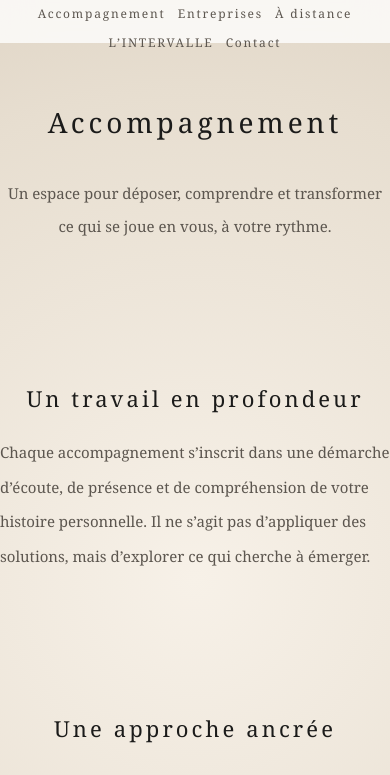
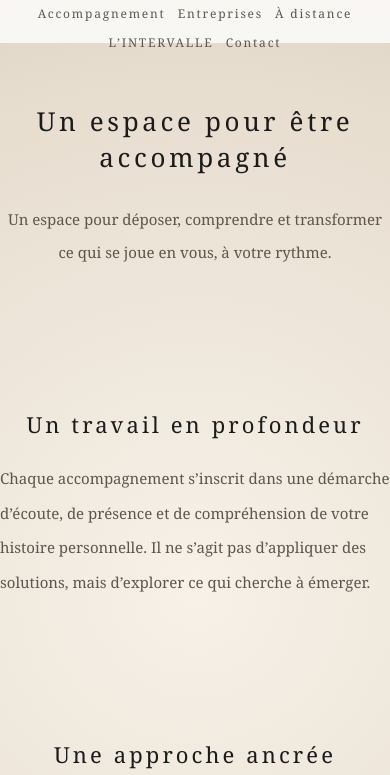
Before and after one commit to XRAYECHODELTA/intervalle-site, a plain HTML site: page pages/accompagnement.html in a window 390 px wide. Shown: the part 47-822 px from the top of the page. Drawn offline with Linux system fonts and the light colour scheme.

Commit message:
safe version no js

```diff
--- a/pages/accompagnement.html
+++ b/pages/accompagnement.html
@@ -67,9 +67,9 @@ body{
 }
 
 .title{
-  font-size:clamp(38px,4vw,56px);
+  font-size:clamp(36px,4vw,52px);
   letter-spacing:0.14em;
-  margin-bottom:36px;
+  margin-bottom:28px;
 }
 
 .subtitle{
@@ -85,7 +85,6 @@ body{
   margin:140px 0;
 }
 
-/* 🔥 TITRES DÉCALÉS (clé premium) */
 .section-title{
   font-size:22px;
   letter-spacing:0.14em;
@@ -94,7 +93,6 @@ body{
   margin-left:60px;
 }
 
-/* 🔥 TEXTE PLUS ÉTROIT + CENTRÉ */
 .section-text{
   max-width:520px;
   margin:auto;
@@ -142,7 +140,7 @@ body{
 
   .logo-img{height:52px;}
 
-  .title{font-size:28px;}
+  .title{font-size:26px;}
   .subtitle{font-size:15px;}
   .section-text{font-size:15px;}
 
@@ -174,7 +172,7 @@ body{
 <main class="page">
 
   <section class="hero">
-    <div class="title">Accompagnement</div>
+    <div class="title">Un espace pour être accompagné</div>
     <div class="subtitle">
       Un espace pour déposer, comprendre et transformer ce qui se joue en vous, à votre rythme.
     </div>
```
